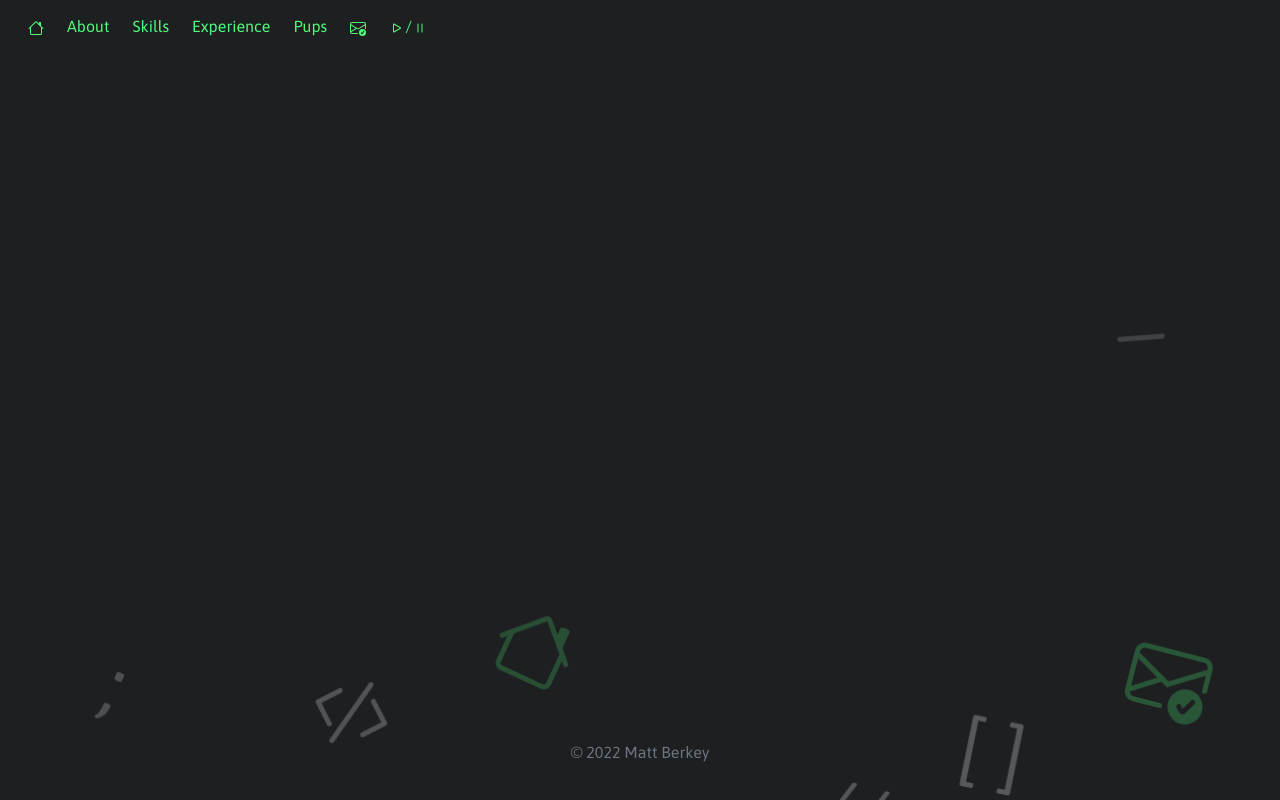
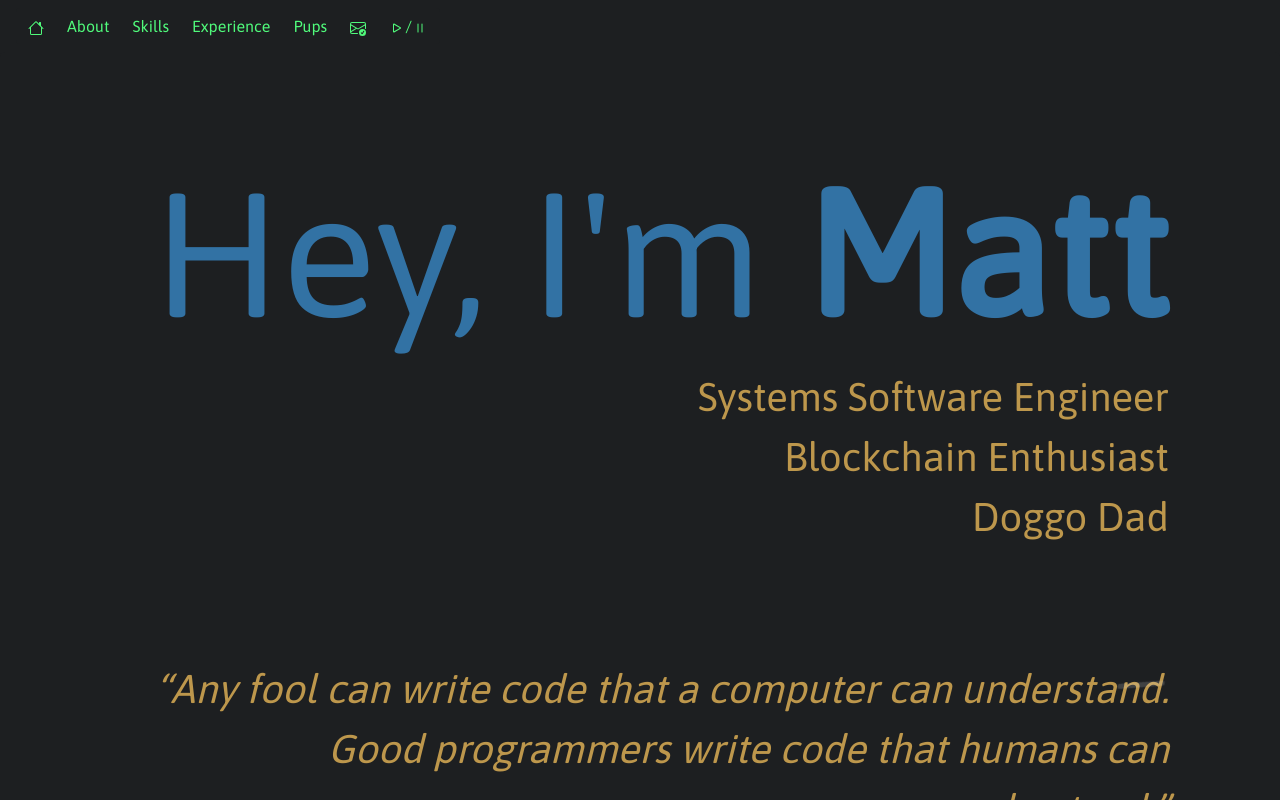
Before and after one commit to mberkey/MB-Portfolio, a React (Create React App) app: page /Hello in a window 1280 px wide. Shown: the top 800 px of the page. Built offline with nearby package versions, Linux system fonts and the light colour scheme.

Commit message:
Fixed empty home link

```diff
--- a/src/containers/MainLayout.js
+++ b/src/containers/MainLayout.js
@@ -18,6 +18,7 @@ export default class MainLayout extends Component {
                      <Header />
                      <Routes>
                         <Route exact path='/' element={<Hello />}/>
+                        <Route exact path='Hello' element={<Hello />}/>
                         <Route path='About' element={<About />}/>
                         <Route path='Skills' element={<Skills />}/>
                         <Route path='Experience' element={<Experience />}/>
```
